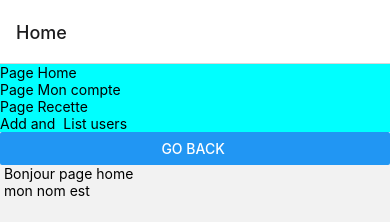
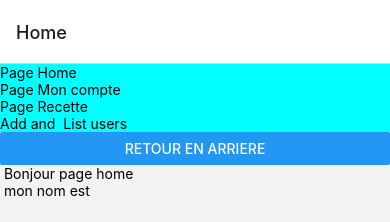
Before and after one commit to hugo59400/addUserReact, a React Native app: screen /Home in a window 390 px wide. Shown: the top 222 px of the page. Built offline with nearby package versions, Linux system fonts and the light colour scheme.

Commit message:
Update Navbar.js

```diff
--- a/Composant/Navbar.js
+++ b/Composant/Navbar.js
@@ -2,23 +2,30 @@ import {Pressable, StyleSheet, Text, View,Button} from 'react-native';
 import React from 'react';
 
 export const Navbar = ({navigation}) => {
-// bouton go back Button appel
+// handleBack est appele sur le bouton retour en arriere
    const handleBack = () => {
        navigation.goBack();
     }
+   //fonction qui redirige vers page home avec un parametre nom affiche dans cette page
     const handleHome = () => {
         navigation.navigate("Home",{nom:"hugo"})
     }
+    //fonction qui redirige vers page MonCompte
     const handleMonCompte = () => {
         navigation.navigate("MonCompte")
     }
+        //fonction qui redirige vers page Recette
+
     const handleRecette = () => {
         navigation.navigate("Recette")
     }
 
+
       const handleAddUser = () => {
         navigation.navigate("AddUser")
     }
+
+      // fonction qui redirige vers page qui ajoute user et liste les users
          const handleListUser = () => {
         navigation.navigate("ListUser")
     }
@@ -68,7 +75,7 @@ export const Navbar = ({navigation}) => {
         <Text>Add and  List users </Text>
       </Pressable>
 
-      <Button title="go back " onPress={handleBack}/>
+      <Button title="retour en arriere" onPress={handleBack}/>
     </View>
   );
 };
```
